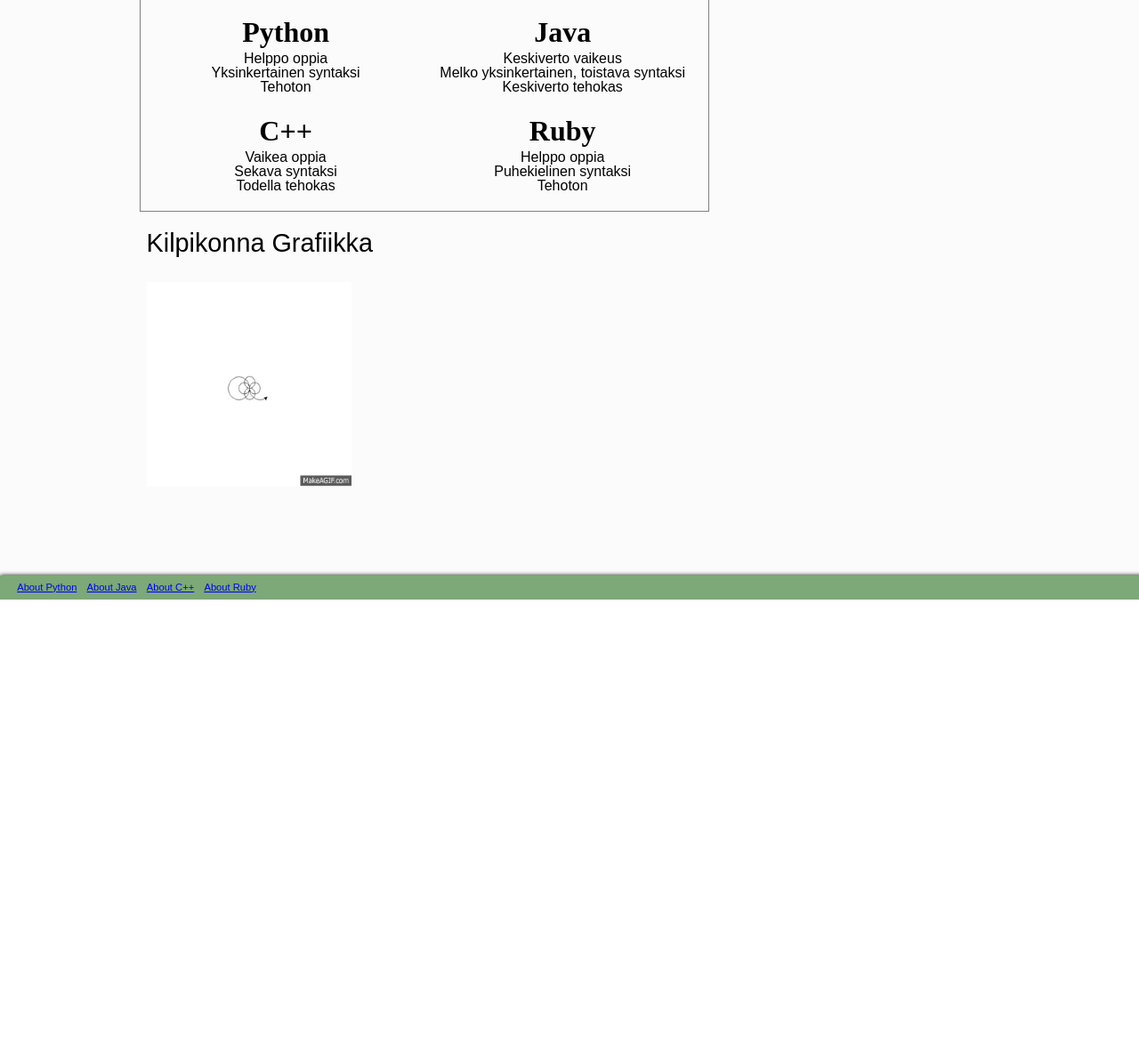
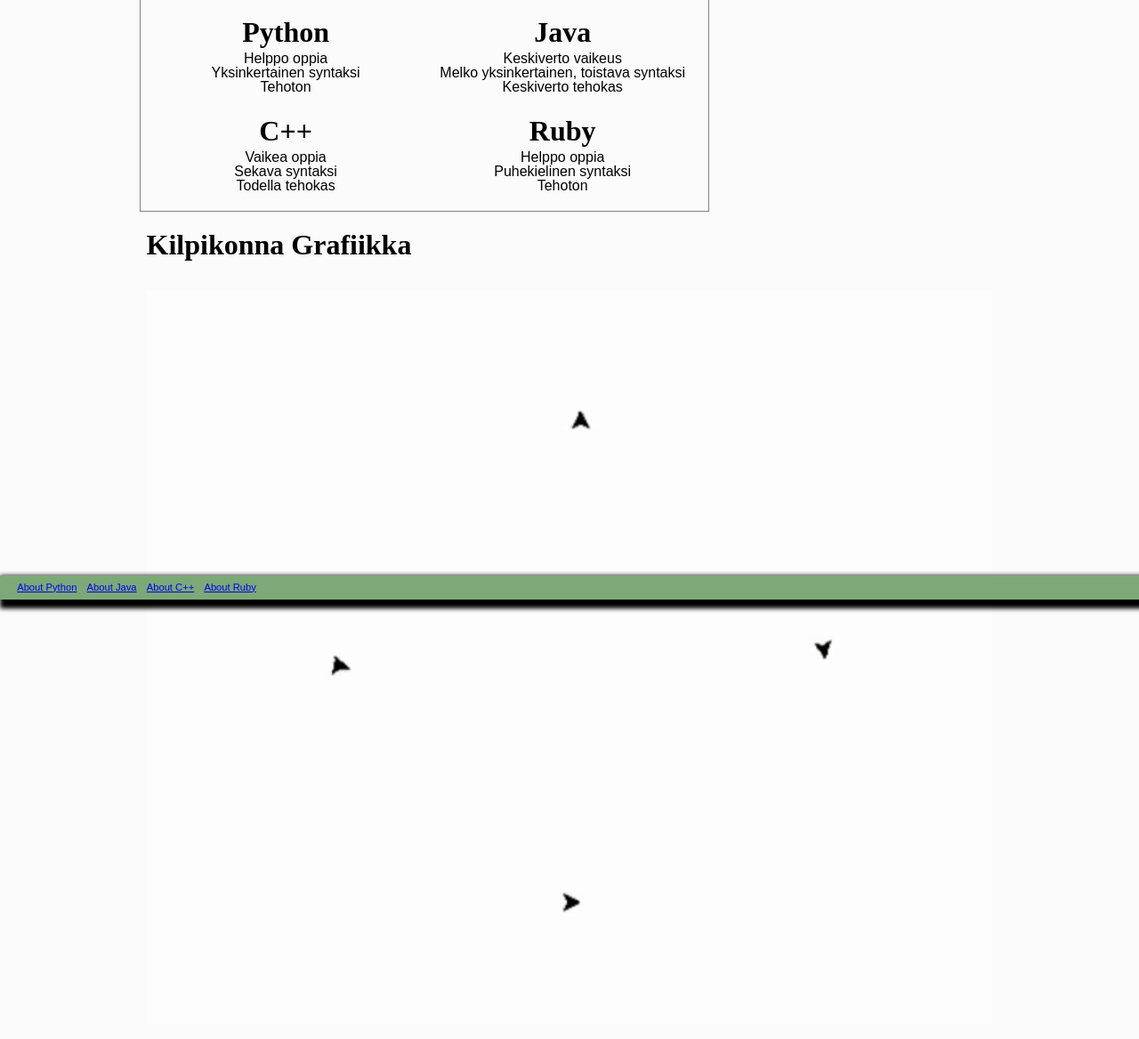
Before and after one commit to Sadlyx/MVP-kouluprojekti, a PHP site: page /ohjelmointi.html in a window 1280 px wide. Shown: the part 126-1294 px from the top of the page at 89% size. Before the commit the page ends 800 px from the top, so only its background shows below. Run offline with PHP 8.4, Linux system fonts and the light colour scheme; some libraries are stand-ins or nearby versions; some web fonts are replaced.

Commit message:
Parempaa kilpikonna grafiikkaa kaikille valittajille

```diff
--- a/css/style.css
+++ b/css/style.css
@@ -322,6 +322,12 @@
 
 }
 
+#kilpikonna {
+	width:100%;
+	height:auto;
+	max-width: 980px;
+}
+
 /*footer*/
 
 footer {
--- a/english/englishtekijat.html
+++ b/english/englishtekijat.html
@@ -33,10 +33,8 @@
 <article class="col-1"><h2>Miska Aaltonen</h2></article>
 </main>
 <footer class="bg-1">
-	<a href="#">Linkki</a>
-	<a href="#">Linkki</a>
-	<a href="#">Linkki</a>
-	<a href="#">Linkki</a>
+	<a href="http://www.tuas.fi/en/">About our university</a>
+	<a href="https://en.wikipedia.org/wiki/Electronic_data_processing">About our profession</a>
 </footer>
 <script src="https://ajax.googleapis.com/ajax/libs/jquery/3.1.1/jquery.min.js"></script>
 
--- a/ohjelmointi.html
+++ b/ohjelmointi.html
@@ -54,11 +54,12 @@
 </article>
 </article>
 <article class="col-3 bg-0">
-	<h1>Kilpikonna Grafiikka</h1>
+	<h1 class="title">Kilpikonna Grafiikka</h1>
 </article>
 <article class="col-3">
-<img src="media/images/turtle.gif" width="230px" height="230px" />
-
+<a href="media/images/turtle.gif">
+<img id="kilpikonna" src="media/images/kilppari.gif" />
+</a>
 </article>
 </main>
 <footer class="bg-1">
--- a/tekijat.html
+++ b/tekijat.html
@@ -36,10 +36,8 @@
 <article class="col-1"><h2>Miska Aaltonen</h2></article>
 </main>
 <footer class="bg-1">
-	<a href="#">Linkki</a>
-	<a href="#">Linkki</a>
-	<a href="#">Linkki</a>
-	<a href="#">Linkki</a>
+	<a href="http://www.turkuamk.fi/fi/">Tietoa koulustamme</a>
+	<a href="https://fi.wikipedia.org/wiki/Tietojenk%C3%A4sittely">Tietoa alastamme</a>
 </footer>
 <script src="https://ajax.googleapis.com/ajax/libs/jquery/3.1.1/jquery.min.js"></script>
 <script src="js/_scripts.js"></script>
```
Also changed, not shown: english/engohjelmointi.html (+4 -4 lines), media/images/kilppari.gif (added).
